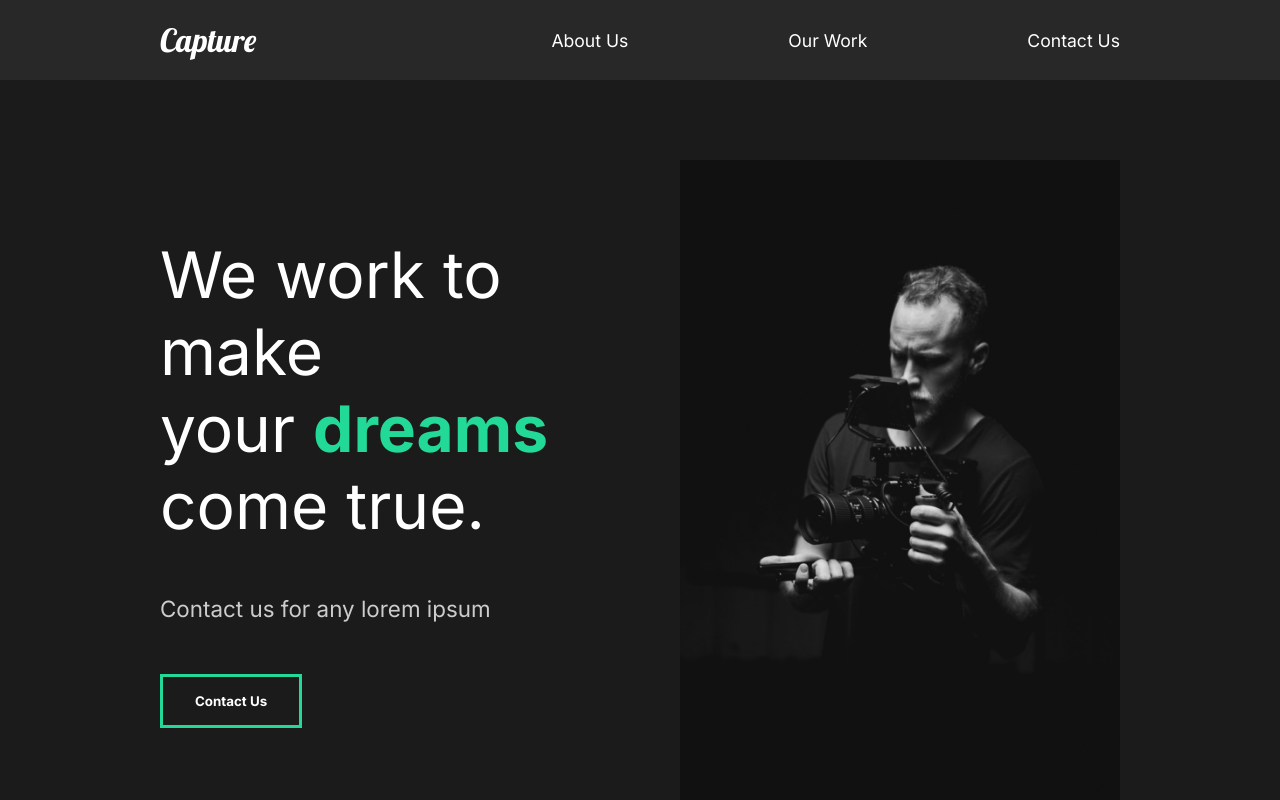
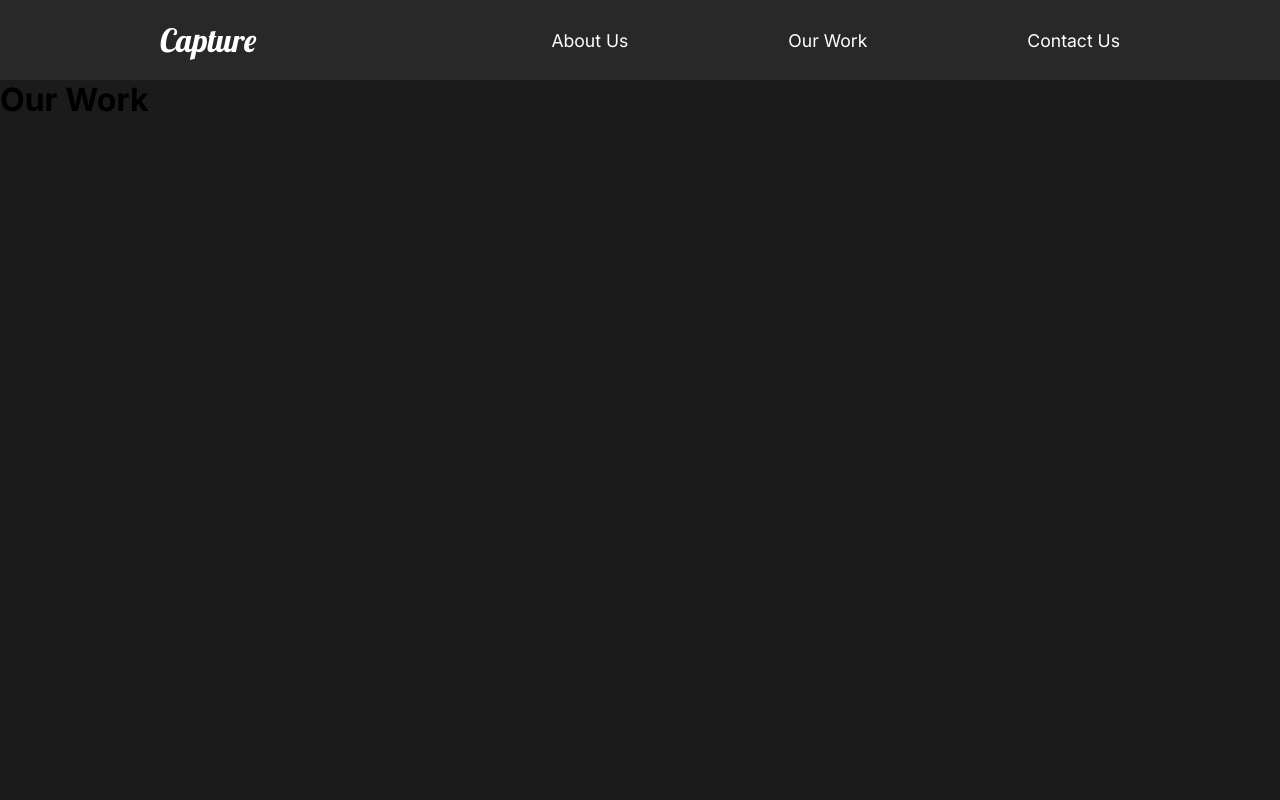
Before and after one commit to rivera-bl/ex-portfolio, a React (Create React App) app: page /work in a window 1280 px wide. Shown: the top 800 px of the page. Built offline with nearby package versions, Linux system fonts and the light colour scheme.

Commit message:
Add Switch, Router, Link for Routing and Work, Contact Pages

```diff
--- a/src/App.js
+++ b/src/App.js
@@ -1,13 +1,26 @@
 import GlobalStyle from "./components/GlobalStyle"
 import Header from "./components/Header"
 import About from "./pages/About"
+import Work from "./pages/Work"
+import Contact from "./pages/Contact"
+import {Switch, Route} from "react-router-dom"
 
 function App() {
   return (
     <div className="App">
         <GlobalStyle/>
         <Header/>
-        <About/>
+        <Switch>
+            <Route path="/" exact>
+                <About/>
+            </Route>
+            <Route path="/work">
+                <Work/>
+            </Route>
+            <Route path="/contact">
+                <Contact/>
+            </Route>
+        </Switch>
     </div>
   );
 }
--- a/src/components/Header.js
+++ b/src/components/Header.js
@@ -1,22 +1,23 @@
 import styled from "styled-components";
+import {Link} from 'react-router-dom';
 
 const Header = () => {
   return (
     <HeadStyled>
       <h1>
-        <a id="logo" href="#">
+        <Link id="logo" to="/">
           Capture
-        </a>
+        </Link>
       </h1>
       <ul>
         <li>
-          <a href="#">About Us</a>
+          <Link to="/">About Us</Link>
         </li>
         <li>
-          <a href="#">Our Work</a>
+          <Link to="/work">Our Work</Link>
         </li>
         <li>
-          <a href="#">Contact Us</a>
+          <Link to="/contact">Contact Us</Link>
         </li>
       </ul>
     </HeadStyled>
--- a/src/index.js
+++ b/src/index.js
@@ -2,10 +2,13 @@ import React from 'react';
 import ReactDOM from 'react-dom';
 import App from './App';
 import reportWebVitals from './reportWebVitals';
+import { BrowserRouter } from 'react-router-dom';
 
 ReactDOM.render(
-  <React.StrictMode>
-    <App />
+    <React.StrictMode>
+    <BrowserRouter>
+        <App />
+    </BrowserRouter>
   </React.StrictMode>,
   document.getElementById('root')
 );
--- /dev/null
+++ b/src/pages/Contact.js
@@ -0,0 +1,11 @@
+import React from "react";
+
+const Contact = () => {
+  return (
+    <div>
+      <h1>Our CONTACT</h1>
+    </div>
+  );
+};
+
+export default Contact;
--- /dev/null
+++ b/src/pages/Work.js
@@ -0,0 +1,11 @@
+import React from "react";
+
+const Work = () => {
+  return (
+    <div>
+      <h1>Our Work</h1>
+    </div>
+  );
+};
+
+export default Work;
```
